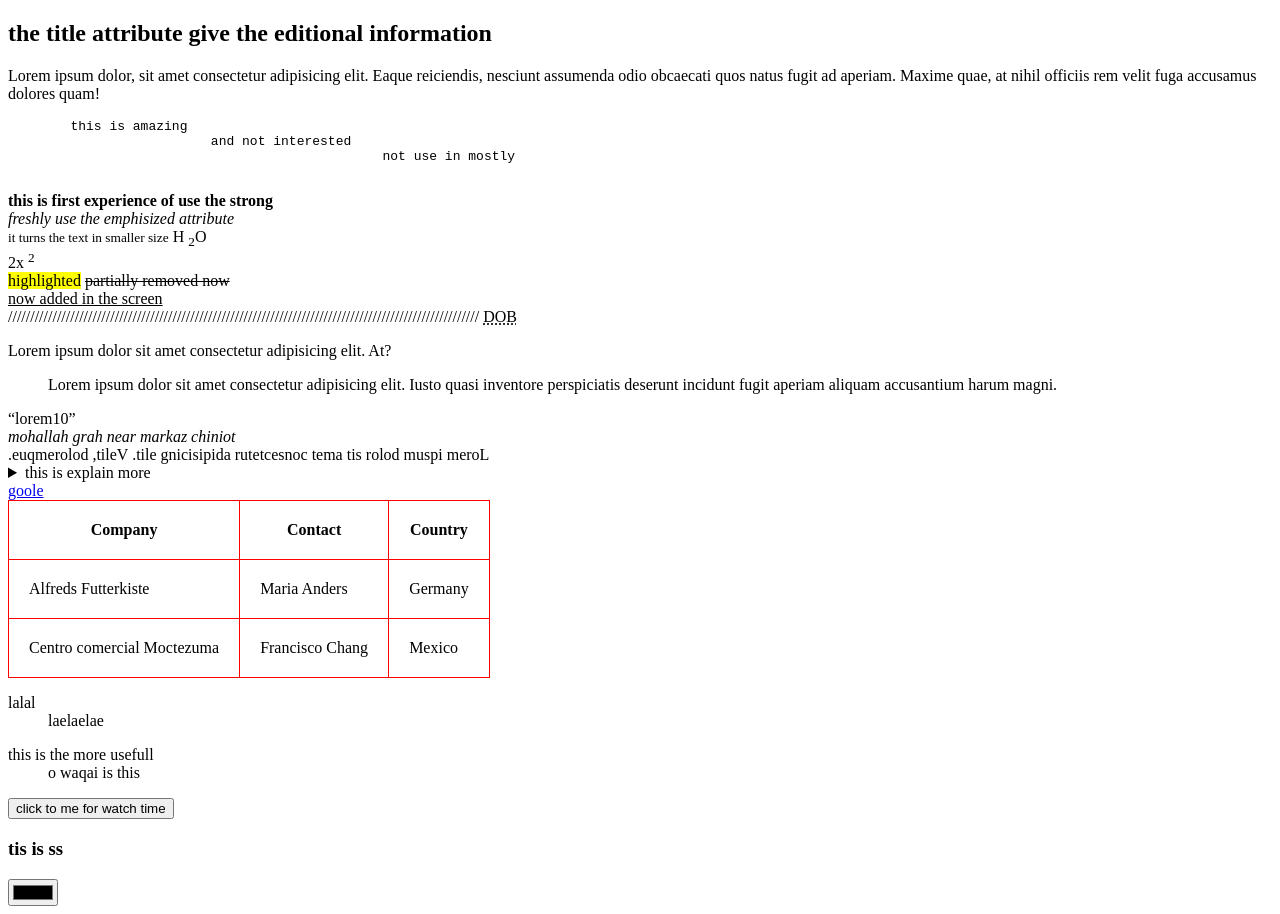
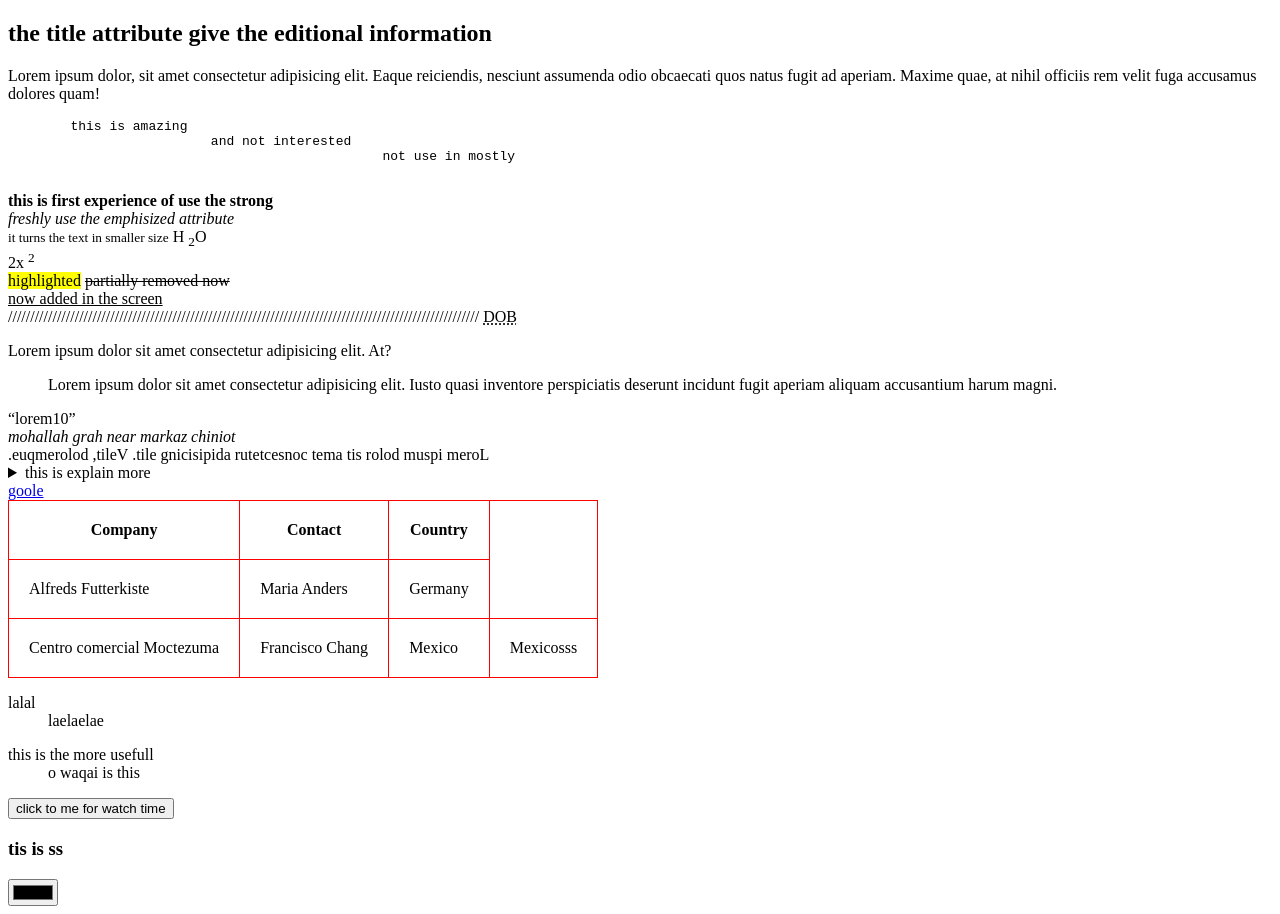
Before and after one commit to HaidarShah208/practice, a plain HTML site: page index.html in a window 1280 px wide. Drawn offline with Linux system fonts and the light colour scheme.

Commit message:
fix code nows

```diff
--- a/index.html
+++ b/index.html
@@ -64,6 +64,7 @@
             <td>Centro comercial Moctezuma</td>
             <td>Francisco Chang</td>
             <td>Mexico</td>
+            <td>Mexicosss</td>
         </tr>
     </table>
 
```
